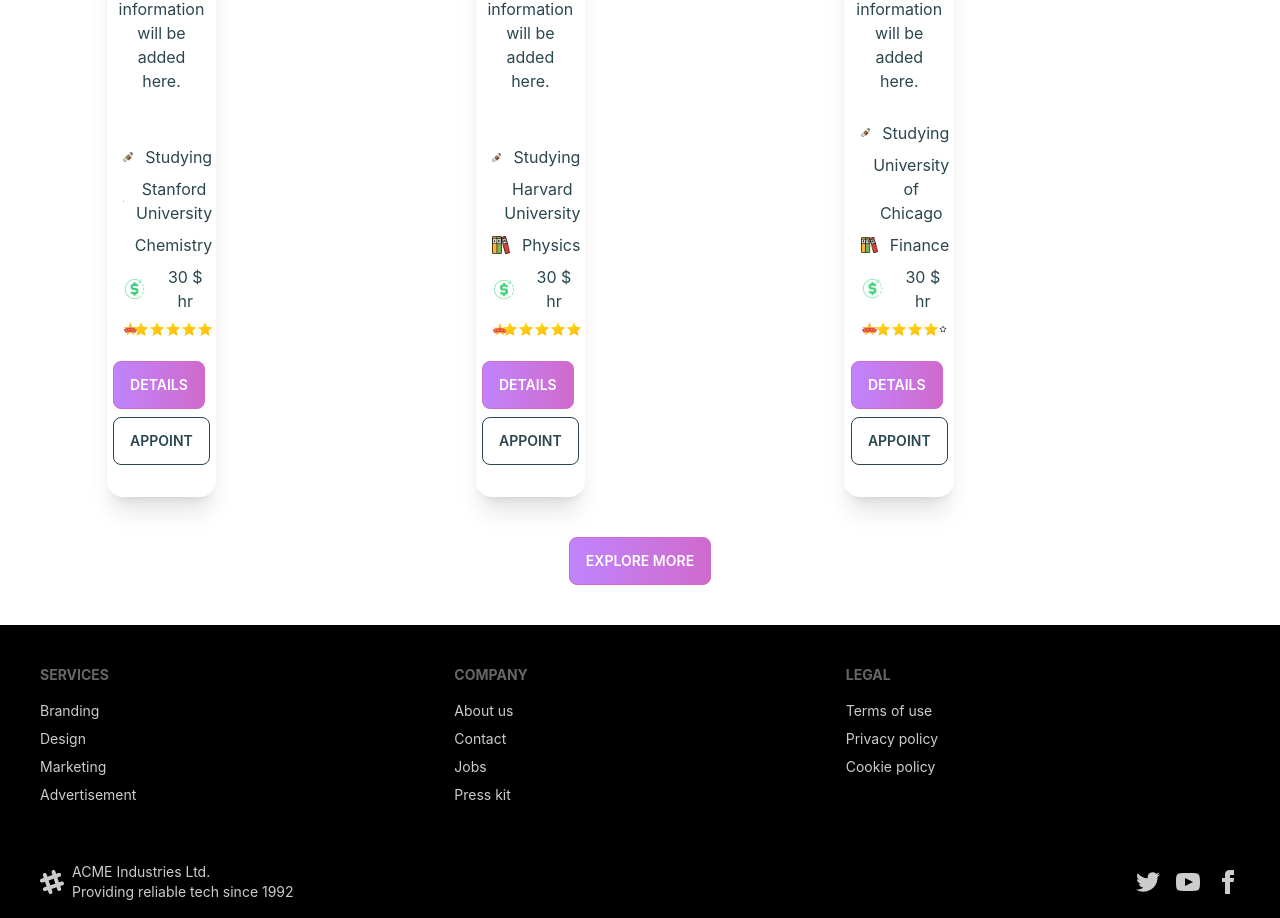
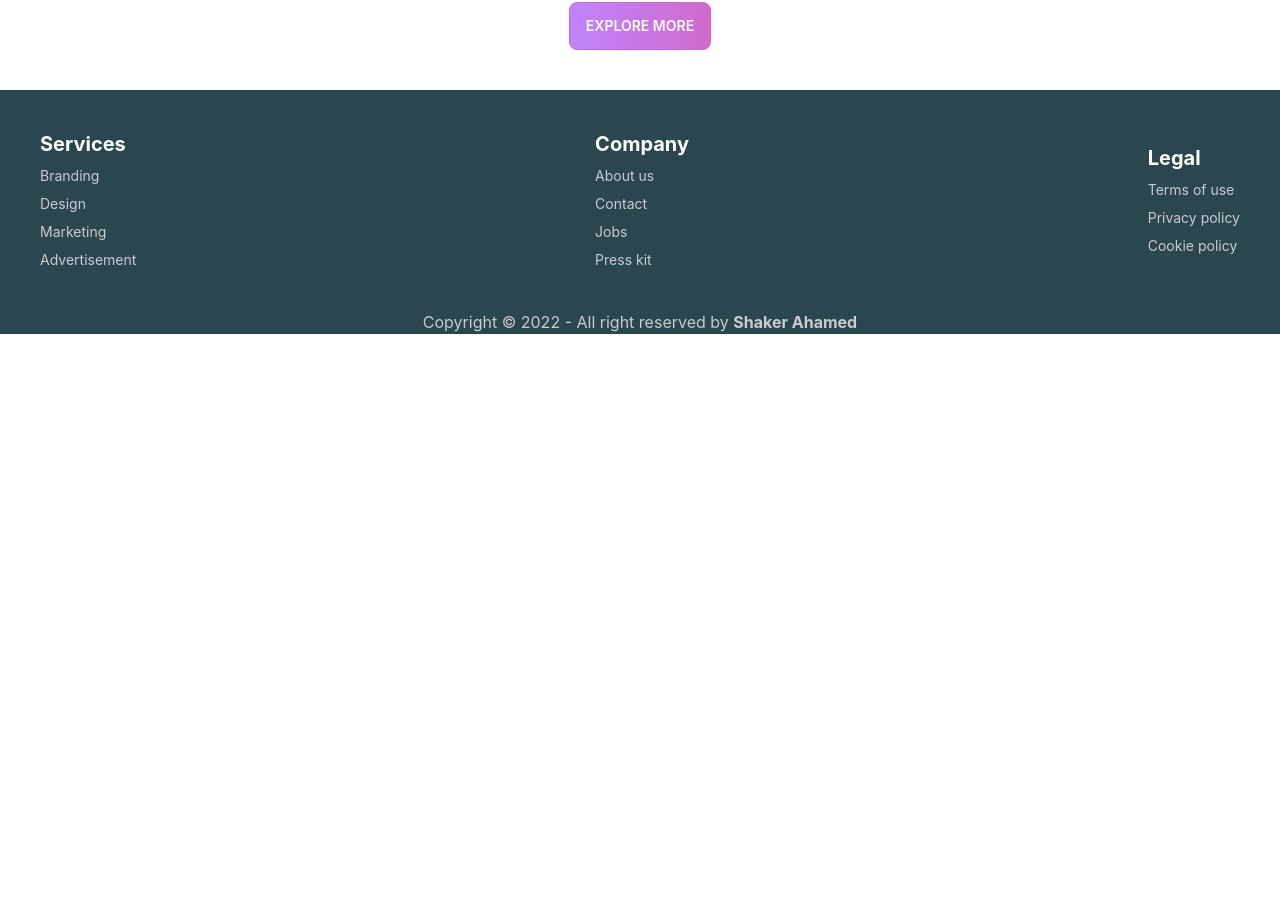
Before and after one commit to shakerscode/find-tutor-website, a React (Create React App) app: page / in a window 1280 px wide. Shown: the part 3475-4393 px from the top of the page. After the commit the page ends 3809 px from the top, so only its background shows below. Built offline with nearby package versions, Linux system fonts and the light colour scheme.

Commit message:
home page done for now

```diff
--- a/src/App.css
+++ b/src/App.css
@@ -0,0 +1,3 @@
+.App{
+    overflow: hidden;
+}
--- a/src/App.js
+++ b/src/App.js
@@ -14,7 +14,7 @@ function App() {
   }, []);
 
   return (
-    <div className='bg-white'>
+    <div className='bg-white App'>
       <Navbar></Navbar>
       <Routes>
         <Route path='/' element={<Home></Home>}></Route>
--- a/src/Pages/Home/OurTutor.js
+++ b/src/Pages/Home/OurTutor.js
@@ -12,7 +12,7 @@ const OurTutor = ({ teacher }) => {
     const navigate = useNavigate();
     const { name, qualification, university, topper, subject, hourlyRate, rating, desc, img } = teacher;
     return (
-        <div class="card md:w-2/6 shadow-xl">
+        <div class="card max-w-sm shadow-xl">
             <figure class="px-10 pt-10">
                 <div class="avatar online">
                     <div class="w-24 rounded-full ring ring-primary ring-offset-base-100 ring-offset-2">
--- a/src/Pages/Shared/Footer.js
+++ b/src/Pages/Shared/Footer.js
@@ -2,43 +2,33 @@ import React from 'react';
 
 const Footer = () => {
   return (
-        <div>
-            <footer class="footer p-10 bg-base-200 text-base-content">
-  <div>
-    <span class="footer-title">Services</span>
-    <a class="link link-hover">Branding</a>
-    <a class="link link-hover">Design</a>
-    <a class="link link-hover">Marketing</a>
-    <a class="link link-hover">Advertisement</a>
+    <footer class="bg-secondary">
+      <div className='footer p-10 text-neutral-content justify-between items-center '>
+        <div className='text-center'>
+          <span class="font-bold text-xl text-white">Services</span>
+          <a class="link link-hover" href='#'>Branding</a>
+          <a class="link link-hover" href='#'>Design</a>
+          <a class="link link-hover" href='#'>Marketing</a>
+          <a class="link link-hover" href='#'>Advertisement</a>
         </div>
         <div>
-    <span class="footer-title">Company</span>
-    <a class="link link-hover">About us</a>
-    <a class="link link-hover">Contact</a>
-    <a class="link link-hover">Jobs</a>
-    <a class="link link-hover">Press kit</a>
+          <span class="font-bold text-xl text-white">Company</span>
+          <a class="link link-hover" href='#'>About us</a>
+          <a class="link link-hover" href='#'>Contact</a>
+          <a class="link link-hover" href='#'>Jobs</a>
+          <a class="link link-hover" href='#'>Press kit</a>
         </div>
         <div>
-    <span class="footer-title">Legal</span>
-    <a class="link link-hover">Terms of use</a>
-    <a class="link link-hover">Privacy policy</a>
-    <a class="link link-hover">Cookie policy</a>
+          <span class="font-bold text-xl text-white">Legal</span>
+          <a class="link link-hover" href='#'>Terms of use</a>
+          <a class="link link-hover" href='#'>Privacy policy</a>
+          <a class="link link-hover" href='#'>Cookie policy</a>
+        </div>
+      </div>
+      <div>
+        <p className='text-center'>Copyright © {new Date().getFullYear()} - All right reserved by <a className='font-bold' href="https://www.linkedin.com/in/shaker-ahamed-a96a94206/">Shaker Ahamed</a></p>
       </div>
     </footer>
-<footer class="footer px-10 py-4 border-t bg-base-200 text-base-content border-base-300">
-  <div class="items-center grid-flow-col">
-    <svg width="24" height="24" viewBox="0 0 24 24" xmlns="http://www.w3.org/2000/svg" fill-rule="evenodd" clip-rule="evenodd" class="fill-current"><path d="M22.672 15.226l-2.432.811.841 2.515c.33 1.019-.209 2.127-1.23 2.456-1.15.325-2.148-.321-2.463-1.226l-.84-2.518-5.013 1.677.84 2.517c.391 1.203-.434 2.542-1.831 2.542-.88 0-1.601-.564-1.86-1.314l-.842-2.516-2.431.809c-1.135.328-2.145-.317-2.463-1.229-.329-1.018.211-2.127 1.231-2.456l2.432-.809-1.621-4.823-2.432.808c-1.355.384-2.558-.59-2.558-1.839 0-.817.509-1.582 1.327-1.846l2.433-.809-.842-2.515c-.33-1.02.211-2.129 1.232-2.458 1.02-.329 2.13.209 2.461 1.229l.842 2.515 5.011-1.677-.839-2.517c-.403-1.238.484-2.553 1.843-2.553.819 0 1.585.509 1.85 1.326l.841 2.517 2.431-.81c1.02-.33 2.131.211 2.461 1.229.332 1.018-.21 2.126-1.23 2.456l-2.433.809 1.622 4.823 2.433-.809c1.242-.401 2.557.484 2.557 1.838 0 .819-.51 1.583-1.328 1.847m-8.992-6.428l-5.01 1.675 1.619 4.828 5.011-1.674-1.62-4.829z"></path></svg>
-    <p>ACME Industries Ltd. <br/>Providing reliable tech since 1992</p>
-  </div>
-  <div class="md:place-self-center md:justify-self-end">
-    <div class="grid grid-flow-col gap-4">
-      <a><svg xmlns="http://www.w3.org/2000/svg" width="24" height="24" viewBox="0 0 24 24" class="fill-current"><path d="M24 4.557c-.883.392-1.832.656-2.828.775 1.017-.609 1.798-1.574 2.165-2.724-.951.564-2.005.974-3.127 1.195-.897-.957-2.178-1.555-3.594-1.555-3.179 0-5.515 2.966-4.797 6.045-4.091-.205-7.719-2.165-10.148-5.144-1.29 2.213-.669 5.108 1.523 6.574-.806-.026-1.566-.247-2.229-.616-.054 2.281 1.581 4.415 3.949 4.89-.693.188-1.452.232-2.224.084.626 1.956 2.444 3.379 4.6 3.419-2.07 1.623-4.678 2.348-7.29 2.04 2.179 1.397 4.768 2.212 7.548 2.212 9.142 0 14.307-7.721 13.995-14.646.962-.695 1.797-1.562 2.457-2.549z"></path></svg></a>
-      <a><svg xmlns="http://www.w3.org/2000/svg" width="24" height="24" viewBox="0 0 24 24" class="fill-current"><path d="M19.615 3.184c-3.604-.246-11.631-.245-15.23 0-3.897.266-4.356 2.62-4.385 8.816.029 6.185.484 8.549 4.385 8.816 3.6.245 11.626.246 15.23 0 3.897-.266 4.356-2.62 4.385-8.816-.029-6.185-.484-8.549-4.385-8.816zm-10.615 12.816v-8l8 3.993-8 4.007z"></path></svg></a>
-      <a><svg xmlns="http://www.w3.org/2000/svg" width="24" height="24" viewBox="0 0 24 24" class="fill-current"><path d="M9 8h-3v4h3v12h5v-12h3.642l.358-4h-4v-1.667c0-.955.192-1.333 1.115-1.333h2.885v-5h-3.808c-3.596 0-5.192 1.583-5.192 4.615v3.385z"></path></svg></a>
-    </div>
-  </div>
-</footer>
-        </div>
   );
 };
 
--- a/src/Pages/Shared/Navbar.js
+++ b/src/Pages/Shared/Navbar.js
@@ -14,7 +14,7 @@ const Navbar = () => {
     return (
         <div className="navbar bg-primary z-50 sticky top-0 p-2">
             <div className="navbar-start">
-                <a className="btn btn-ghost normal-case text-3xl font-bold ml-5 text-white" href='/'>Find Tutors.</a>
+                <a className="btn btn-ghost normal-case md:text-3xl text-2xl  font-bold ml-5 text-white" href='/'>Find Tutors.</a>
             </div>
             <div className="navbar-end hidden lg:flex">
                 <ul className="menu menu-horizontal text-white p-0">
@@ -25,7 +25,7 @@ const Navbar = () => {
             <div className="navbar-end md:hidden lg:hidden">
             <div className="dropdown dropdown-end">
                     <label tabIndex="0" className="btn btn-ghost lg:hidden">
-                        <svg xmlns="http://www.w3.org/2000/svg" className="h-5 w-5 text-white font-bold" fill="none" viewBox="0 0 24 24" stroke="currentColor"><path stroke-linecap="round" stroke-linejoin="round" stroke-width="2" d="M4 6h16M4 12h8m-8 6h16" /></svg>
+                        <svg xmlns="http://www.w3.org/2000/svg" className="h-5 w-12 text-white font-bold" fill="none" viewBox="0 0 24 24" stroke="currentColor"><path stroke-linecap="round" stroke-linejoin="round" stroke-width="2" d="M4 6h16M4 12h8m-8 6h16" /></svg>
                     </label>
                     <ul tabIndex="0" className="menu menu-compact dropdown-content mt-3 text-white  p-2 shadow bg-primary rounded-box w-52">
                       {menuItems}
```
Lines whose indentation alone changed are shown as unchanged.
